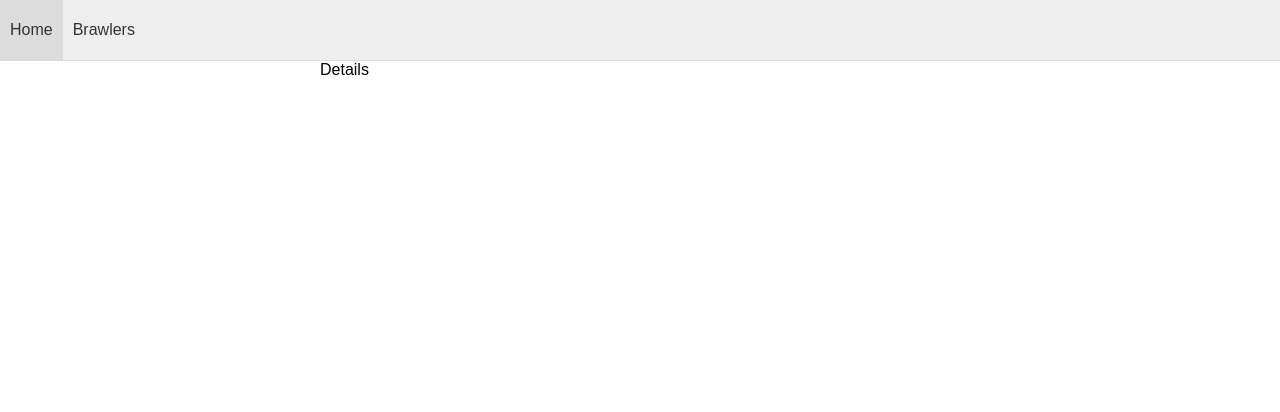
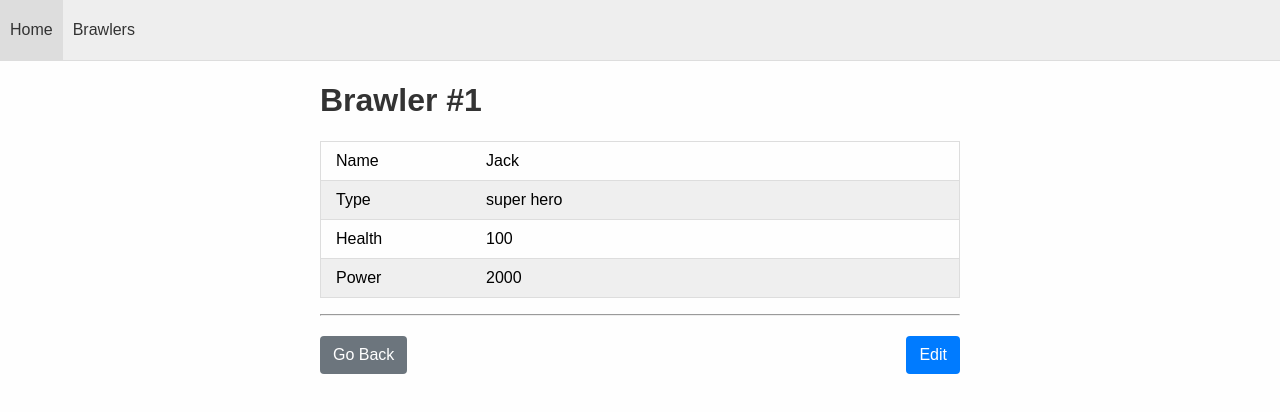
Before and after one commit to aniketuplopwar/Brawlers, a React (Create React App) app: page /brawlers/details/1 in a window 1280 px wide. Shown: the top 412 px of the page. Built offline with nearby package versions, Linux system fonts and the light colour scheme.

Commit message:
Adds brawlers details component

```diff
--- /dev/null
+++ b/src/components/brawler-details/brawler-details.scss
@@ -0,0 +1,33 @@
+@import '../../scss/variables';
+
+.BrawlerDetails {
+  > ul {
+    padding: 0;
+  }
+
+  &__Field {
+    display: flex;
+    list-style: none;
+    padding: 10px 15px;
+    border: 1px solid $border-default-color;
+    border-top: none;
+
+    &:first-of-type {
+      border-top: 1px solid $border-default-color;
+    }
+
+    &:nth-child(even) {
+      background-color: $table-row-background;
+    }
+
+    &__Name {
+      min-width: 150px;
+    }
+  }
+
+  &__ActionContainer {
+    display: flex;
+    justify-content: space-between;
+    margin-top: 20px;
+  }
+}
--- a/src/components/brawler-details/index.js
+++ b/src/components/brawler-details/index.js
@@ -1,3 +1,48 @@
+import { useState } from 'react'
+import { useParams, useNavigate } from 'react-router-dom'
+import { mockBrawlers } from '../../mocks/mock-brawlers'
+import { BrawlerForm } from '../brawler-form'
+import { brawlerFormFields } from '../brawler-form/form-constants'
+import { Button } from '../button'
+import './brawler-details.scss'
+
 export const BrawlerDetails = () => {
-  return <div>Details</div>
+  const { id } = useParams()
+  const [brawler] = useState(mockBrawlers[0])
+  const [isEditMode, setEditMode] = useState(false)
+  const navigate = useNavigate()
+
+  return (
+    <div className="BrawlerDetails">
+      <h1>Brawler #{id}</h1>
+      {isEditMode ? (
+        <BrawlerForm brawler={brawler} onCancel={() => setEditMode(false)} />
+      ) : (
+        <ul>
+          {Object.keys(brawler)
+            .filter((key) => key !== 'id')
+            .map((fieldName) => (
+              <li key={fieldName} className="BrawlerDetails__Field">
+                <span className="BrawlerDetails__Field__Name">
+                  {brawlerFormFields[fieldName].label}
+                </span>
+                <span className="BrawlerDetails__Field__Value">{brawler[fieldName]}</span>
+              </li>
+            ))}
+        </ul>
+      )}
+      <hr />
+      <div className="BrawlerDetails__ActionContainer">
+        <Button styleType="Secondary" onClick={() => navigate('/brawlers')}>
+          {' '}
+          Go Back
+        </Button>
+        {!isEditMode && (
+          <Button styleType="Primary" onClick={() => setEditMode(true)}>
+            Edit
+          </Button>
+        )}
+      </div>
+    </div>
+  )
 }
--- a/src/components/brawler-listing/index.js
+++ b/src/components/brawler-listing/index.js
@@ -1,8 +1,8 @@
 import { useState } from 'react'
 import { Link } from 'react-router-dom'
+import { mockBrawlers } from '../../mocks/mock-brawlers'
 import { Button } from '../button'
 import './brawler-listing.scss'
-import { mockBrawlers } from './mock-brawlers'
 
 export const BrawlerListing = () => {
   const [brawlers] = useState(mockBrawlers)
@@ -24,7 +24,7 @@ export const BrawlerListing = () => {
               <li key={brawler.id} className="BrawlerListing__Item">
                 <span className="BrawlerListing__Item__Id">{brawler.id}</span>
                 <span className="BrawlerListing__Item__Name">
-                  <Link to={`brawler/details/${brawler.id}`}>{brawler.name}</Link>
+                  <Link to={`details/${brawler.id}`}>{brawler.name}</Link>
                 </span>
                 <span className="BrawlerListing__Item__Action">
                   <Button styleType="Danger" onClick={onDelete(brawler.id)}>
--- a/src/components/nav-bar/nav-bar.scss
+++ b/src/components/nav-bar/nav-bar.scss
@@ -3,22 +3,23 @@
 
 .NavBar {
   display: flex;
-  align-items: center;
+  flex-direction: column;
+  justify-content: start;
+  align-items: flex-start;
   background-color: $nav-bar-background;
   min-height: 50px;
   border-bottom: 1px solid $border-default-color;
 
-  @include for-phone {
-    flex-direction: column;
-    justify-content: start;
-    align-items: flex-start;
+  @include for-tablet {
+    flex-direction: row;
+    align-items: center;
   }
 
   &__MenuButton {
     width: 40px;
     height: 30px;
     margin: 10px;
-    display: none;
+    display: flex;
     flex-direction: column;
     justify-content: space-evenly;
     border: none;
@@ -30,24 +31,22 @@
       background-color: $nav-bar-hamburger;
     }
 
-    @include for-phone {
-      display: flex;
+    @include for-tablet {
+      display: none;
     }
   }
 
   &__Links {
-    display: flex;
+    display: none;
 
-    @include for-phone {
-      display: none;
+    @include for-tablet {
+      display: flex;
     }
 
     &--active {
-      @include for-phone {
-        display: flex;
-        flex-direction: column;
-        width: 100%;
-      }
+      display: flex;
+      flex-direction: column;
+      width: 100%;
     }
 
     a,
@@ -58,7 +57,7 @@
       padding: 5px 10px;
       line-height: 50px;
 
-      @include for-phone {
+      @include for-tablet {
         display: inline-block;
         width: 100%;
       }
--- a/src/components/brawler-listing/mock-brawlers.js
+++ b/src/mocks/mock-brawlers.js
@@ -3,14 +3,14 @@ export const mockBrawlers = [
     id: '1',
     name: 'Jack',
     type: 'super hero',
-    health: 'ok',
-    power: 'high'
+    health: 100,
+    power: 2000
   },
   {
     id: '2',
     name: 'James',
     type: 'super hero',
-    health: 'ok',
-    power: 'high'
+    health: 100,
+    power: 2300
   }
 ]
```
